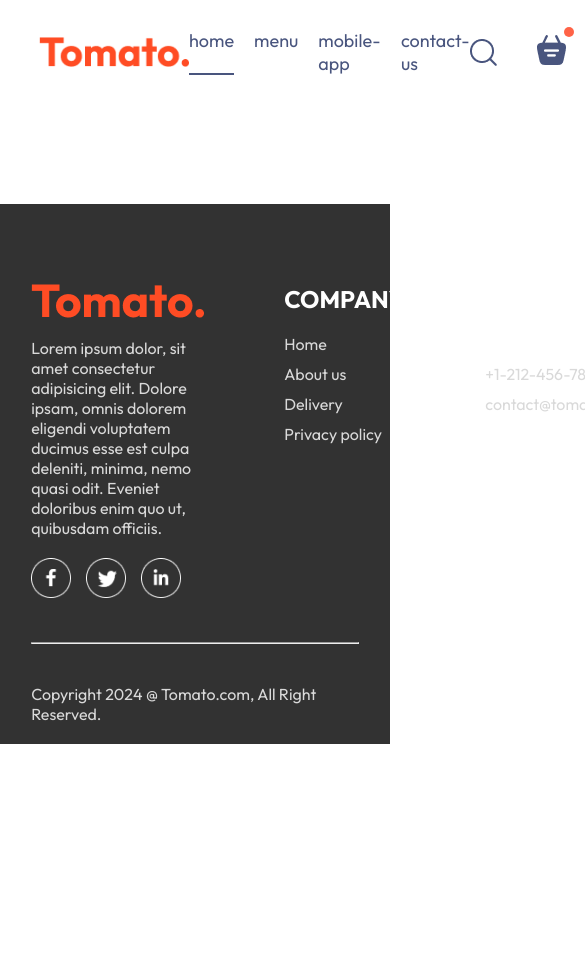
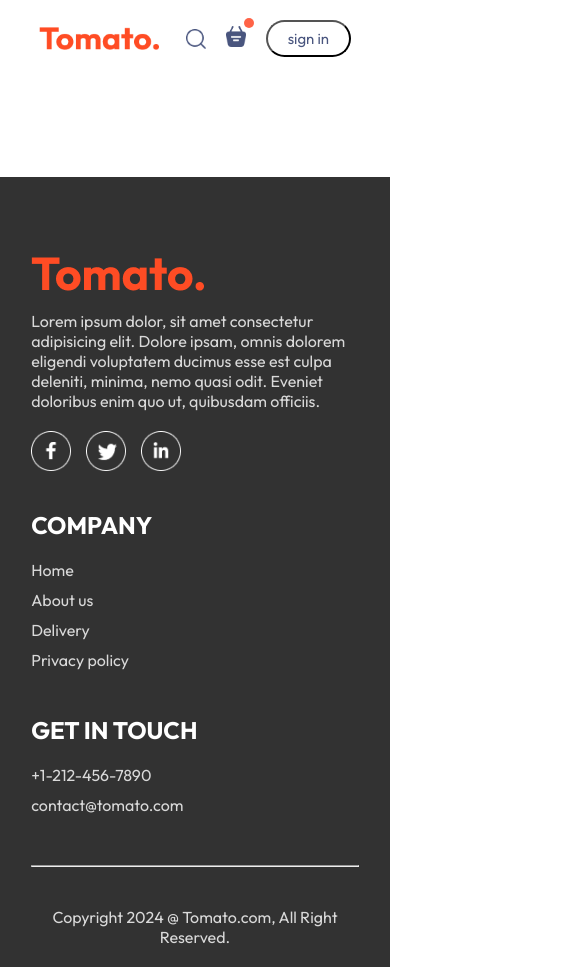
Before and after one commit to Christian-Aristide/react_frontend, a React (Vite) app: page /order in a window 390 px wide. Shown: the top 967 px of the page, 585 px wide, since content can reach past the window. Before the commit the page ends 844 px from the top, so only its background shows below. Built offline with nearby package versions, Linux system fonts and the light colour scheme.

Commit message:
responsive design Okay

```diff
--- a/src/components/ExploreMenu/ExploreMenu.css
+++ b/src/components/ExploreMenu/ExploreMenu.css
@@ -54,3 +54,12 @@
   border: 4px solid tomato;
   padding: 2px;
 }
+
+/* LES RESPONSIVE DESIGN  */
+
+@media (max-width:1050px) {
+  .explore-menu-text{
+    max-width: 100%;
+    font-size: 14px;
+  }
+}
--- a/src/components/Footer/Footer.css
+++ b/src/components/Footer/Footer.css
@@ -51,3 +51,17 @@
   background-color: grey;
   bottom: none;
 }
+
+/* LES RESPONSIVE DESIGN  */
+
+@media (max-width:1050px) {
+  .footer-content {
+    display: flex;
+    flex-direction: column;
+    gap: 35px;
+  }
+
+  .footer-copyright {
+    text-align: center;
+  }
+}
--- a/src/components/Header/Header.css
+++ b/src/components/Header/Header.css
@@ -23,6 +23,7 @@
   color: white;
   font-size: max(4.5vw, 22px);
 }
+
 .header-contents {
   color: white;
 }
@@ -36,3 +37,26 @@
   font-size: max(1vw, 13px);
   border-radius: 50px;
 }
+
+/* LES RESPONSIVE DESIGN  */
+
+@media (max-width:1050px) {
+  .header-contents {
+    max-width: 45%;
+  }
+}
+
+@media (max-width:750px) {
+  .header-contents {
+    max-width: 65%;
+  }
+
+  .header-contents p {
+    display: none;
+  }
+
+  .header-contents button {
+    padding: 2vw 4vw;
+  }
+
+}
--- a/src/components/Navbar/NavBar.css
+++ b/src/components/Navbar/NavBar.css
@@ -1,15 +1,15 @@
-.navbar{
+.navbar {
   padding: 20px 0px;
   display: flex;
   justify-content: space-between;
   align-items: center;
 }
 
-.logo{
+.logo {
   width: 150px;
 }
 
-.navbar-menu{
+.navbar-menu {
   display: flex;
   list-style-type: none;
   gap: 20px;
@@ -17,13 +17,13 @@
   font-size: 18px;
 }
 
-.navbar-right{
+.navbar-right {
   display: flex;
   align-items: center;
   gap: 40px;
 }
 
-.navbar button{
+.navbar button {
   background-color: transparent;
   font-size: 16px;
   color: #49557e;
@@ -34,24 +34,24 @@
   transition: 0.3s;
 }
 
-.navbar button:hover{
+.navbar button:hover {
   background-color: #fff;
 }
 
-.navbar .active{
+.navbar .active {
   padding-bottom: 2px;
   border-bottom: #49557e 2px solid;
 }
 
-.navbar li{
+.navbar li {
   cursor: pointer;
 }
 
-.navbar-search-icon{
+.navbar-search-icon {
   position: relative;
 }
 
-.navbar-search-icon .dot{
+.navbar-search-icon .dot {
   position: absolute;
   top: -8px;
   right: -8px;
@@ -60,3 +60,60 @@
   background-color: tomato;
   border-radius: 5px;
 }
+
+
+/* LES RESPONSIVE DESIGN  */
+
+@media (max-width:1050px) {
+  .navbar .logo {
+    width: 140px;
+  }
+
+  .navbar-menu {
+    gap: 20px;
+    font-size: 17px;
+  }
+
+  .navbar-right {
+    gap: 30px;
+  }
+
+  .navbar-right img {
+    width: 22px;
+  }
+
+  .navbar-right button {
+    padding: 8px 25px;
+  }
+}
+
+@media (max-width:900px) {
+  .navbar .logo {
+    width: 120px;
+  }
+
+  .navbar-menu {
+    gap: 15px;
+    font-size: 16px;
+  }
+
+  .navbar-right {
+    gap: 20px;
+  }
+
+  .navbar-right img {
+    width: 20px;
+  }
+
+  .navbar-right button {
+    padding: 7px 20px;
+    font-size: 15px;
+  }
+}
+
+@media (max-width:750px) {
+  .navbar-menu {
+    display: none;
+  }
+
+}
```
